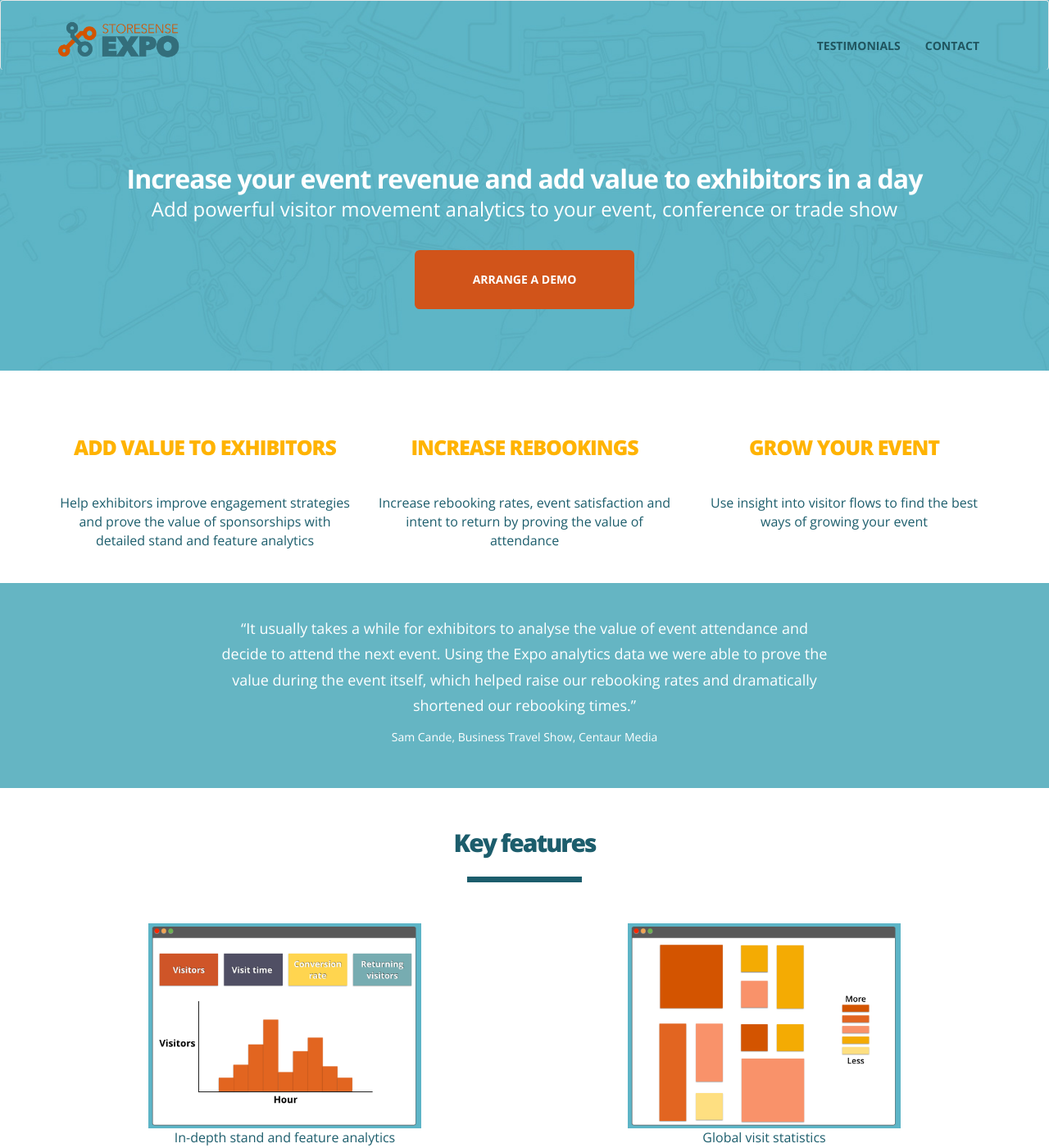
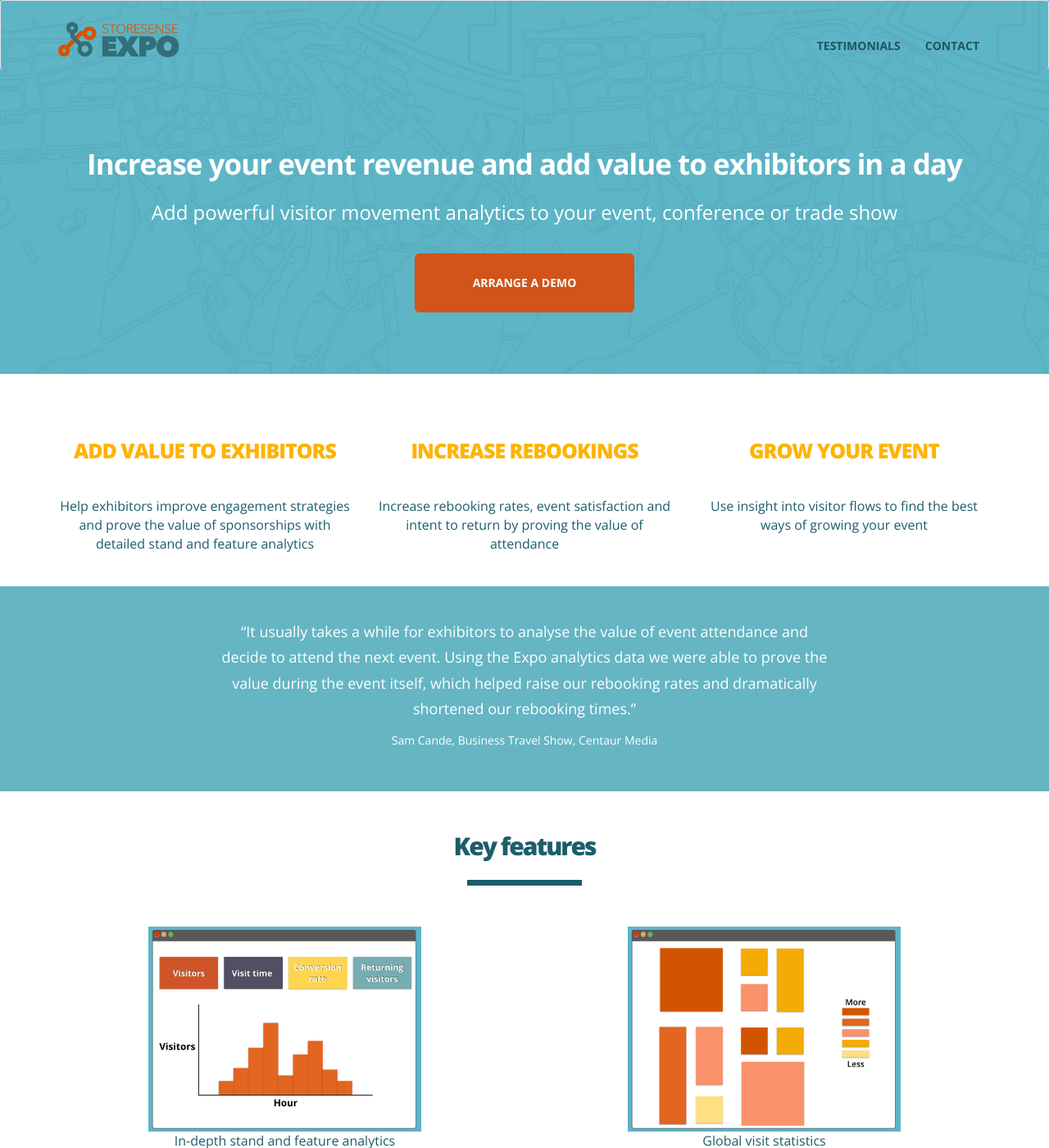
Before and after one commit to storesense/web-expoanalytics, a Jekyll site: the page built from index.html, in a window 1280 px wide and 1400 px high. Shown: the whole window at 82% size. Built offline with Jekyll 4.4.1, drawn with Linux system fonts in a browser that asks for light colours.

Commit message:
made header text bigger and fixed adjustments at various breakpoints

```diff
--- a/_includes/header.html
+++ b/_includes/header.html
@@ -1,8 +1,8 @@
 <header id="heading-expo">
     <div class="container">
         <div class="intro-text">
-            <div class="intro-heading">Increase your event revenue and add value to exhibitors in a day</div>
-            <div class="intro-description">Add powerful visitor movement analytics to your event, conference or trade show</div>
+            <div class="intro-heading">Increase your event revenue and add&nbsp;value&nbsp;to&nbsp;exhibitors&nbsp;in&nbsp;a&nbsp;day</div>
+            <div class="intro-description">Add powerful visitor movement analytics to your event, conference&nbsp;or&nbsp;trade&nbsp;show</div>
 
             <!--HubSpot Call-to-Action Code -->
             <span class="hs-cta-wrapper" id="hs-cta-wrapper-e360ce47-4d3a-461e-9415-2d8cb2396a47">
--- a/css/expo.css
+++ b/css/expo.css
@@ -6,43 +6,50 @@ header#heading-expo {
 }
 
 header .intro-text {
-        padding-top:100px;
-/*        padding-bottom:150px; */
+    padding-top:100px;
     }
 
 header .intro-text .intro-heading {
-    font-weight:400;
+    font-weight:600;
     font-size:25px;
     line-height:30px;
-    margin-bottom:5px;
+    margin-bottom:30px;
     letter-spacing: -1px;
 }
 
 header .intro-text .intro-description {
-    font-weight:250;
-    font-size:20px;
-    line-height:30px;
+    font-weight:100;
+    font-size:18px;
+    line-height:25px;
     margin-bottom:35px;
+    padding-left: 20px;
+    padding-right: 20px;
 }
 
+@media (min-width:768px) {
+    header .intro-text {
+        padding-top:150px;
+    }
 
-
-
+    header .intro-text .intro-heading {
+        font-size:35px;
+        line-height:38px;
+        margin-bottom:24px;
+    }
+}
 
 @media (min-width:1024px) {
     header .intro-text {
-        padding-top:200px;
-/*        padding-bottom:150px; */
+        padding-top:180px;
     }
 
     header .intro-text .intro-heading {
         font-weight:700;
-        font-size:32px;
-        line-height:35px;
-/     margin-bottom:10px;
+        line-height:40px;
     }
+
     header .intro-text .intro-description {
-        font-weight:350;
+        font-weight:200;
         font-size:24px;
         line-height:30px;
         margin-bottom:35px;
```
